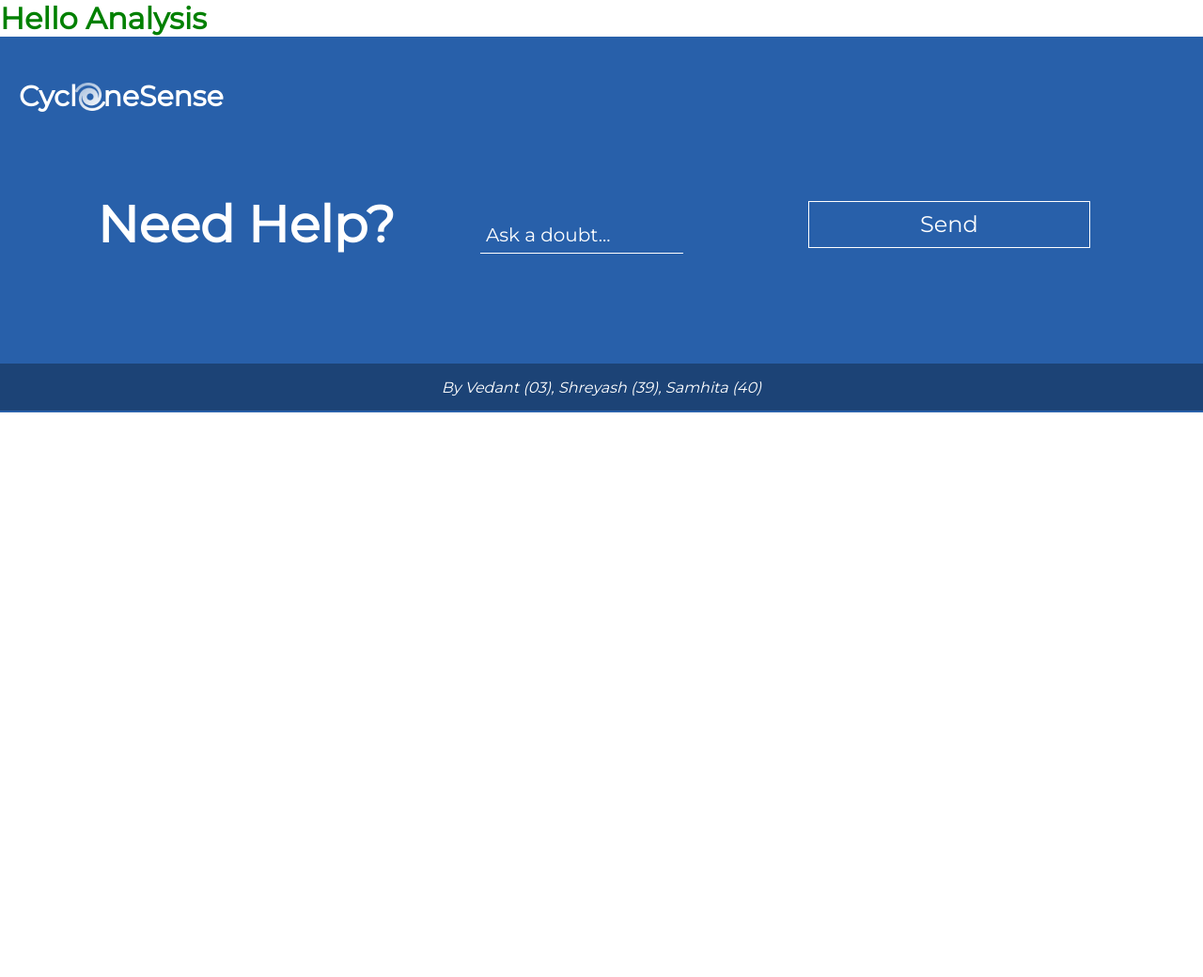
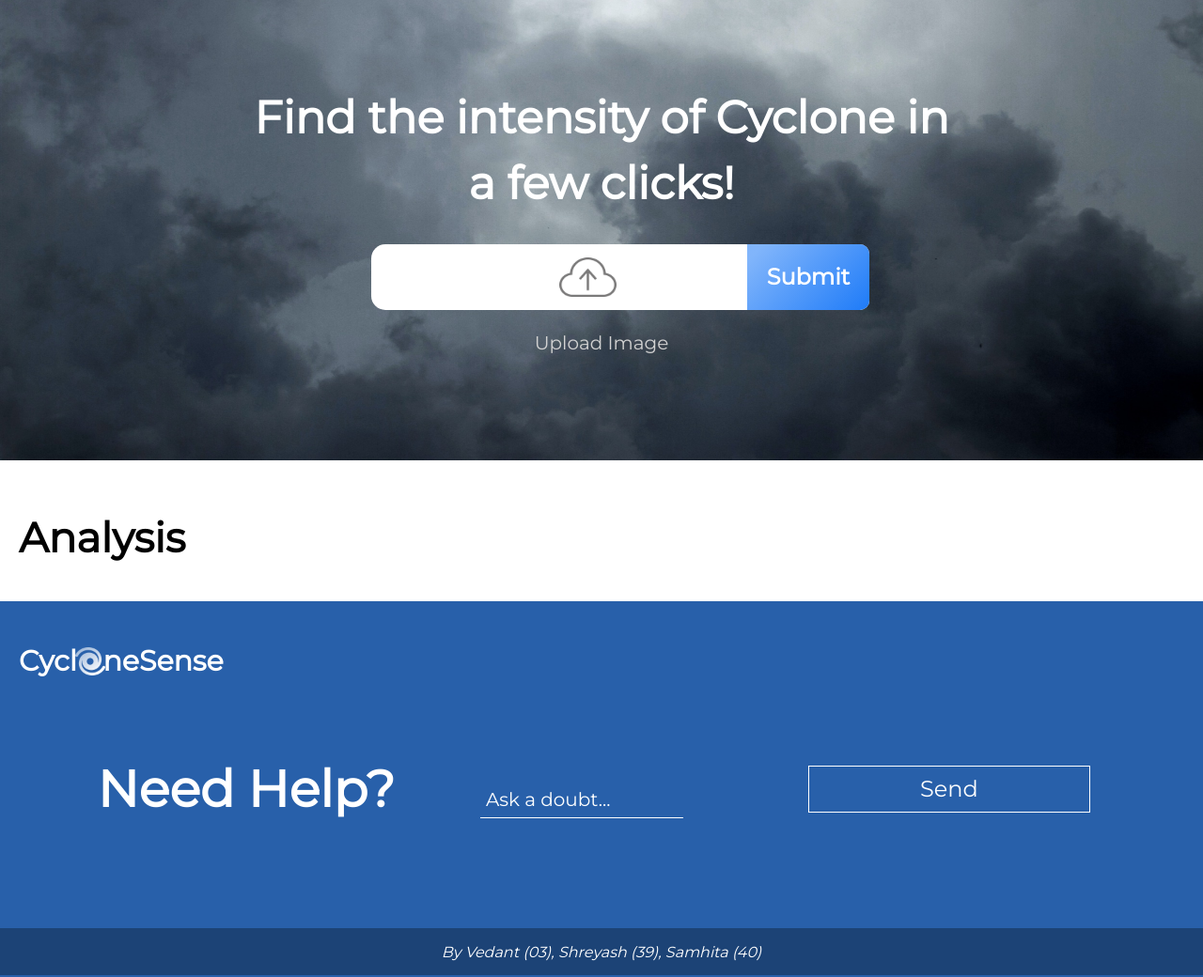
Before and after one commit to Shreyash017/CycloneSense, a Django app: page /analysis in a window 1280 px wide. Shown: the part 100-1140 px from the top of the page at 94% size. Before the commit the page ends 539 px from the top, so only its background shows below. Run offline with Django 4.2, Linux system fonts and the light colour scheme.

Commit message:
Analysis Page Input Banner Code

```diff
--- a/Website/main/static/css/style_analysis.css
+++ b/Website/main/static/css/style_analysis.css
@@ -1,3 +1,117 @@
-.ana {
-    color: green;
+/* Input Section */
+.input-banner {
+    height: 490px;
+    background-image: url(../img/banner.png);
+    background-color: #2860AA;
+    background-size: 100% 100%;
+    background-repeat: no-repeat;
 }
+
+.input-banner-content {
+    display: grid;
+    grid-template-rows: repeat(2, 1fr);
+    padding-top: 80px;
+    justify-content: center;
+    align-items: center;
+}
+
+.input-banner-content h1 {
+    color: #FFF;
+    text-align: center;
+    font-size: 48px;
+    font-style: normal;
+    font-weight: 600;
+    line-height: 70px;
+    margin-left: 270px;
+    margin-right: 270px;
+}
+
+.input-banner-content form {
+    margin-top: 20px;
+    text-decoration: none;
+    justify-self: center;
+}
+
+#upload {
+    width: 400px;
+    height: 70px;
+    border-radius: 15px 0px 0px 15px;
+    border: 1.5px solid #BABABA;
+    background: #FFF;
+    cursor: pointer;
+    display: grid;
+    grid-template-columns: 400px 130px;
+    column-gap: 0px;
+    border: transparent;
+    margin-left: -90px;
+}
+
+#upload img {
+    width: 61px;
+    height: 42px;
+    align-self: center;
+    margin-left: 50%;
+    cursor: pointer;
+}
+
+.file_upload {
+    /* older Safari browsers */
+    -khtml-opacity: 0.0;
+    /* Netscape or and older firefox browsers */
+    -moz-opacity: 0.0;
+    opacity: 0.0;
+
+    /* IE 8 */
+    -ms-filter: "progid:DXImageTransform.Microsoft.Alpha(Opacity=0)";
+
+    /* IE 5-7 */
+    filter: alpha(opacity=0);
+
+    position: absolute;
+    width: 400px;
+    height: 70px;
+    cursor: pointer;
+}
+
+.sub-btn {
+    border-radius: 0px 10px 10px 0px;
+    background-color: hsl(0, 0%, 100%);
+}
+
+.submit {
+    width: 100%;
+    justify-self: start;
+    border-radius: 0px 10px 10px 0px;
+    border: transparent;
+    background: linear-gradient(135deg, rgba(30, 123, 248, 0.56) 8.76%, #1E7BF8 100%);
+    color: #FFF;
+    text-align: center;
+    font-size: 24px;
+    font-style: normal;
+    font-weight: 600;
+    line-height: 70px;
+}
+
+.input-banner-content label {
+    display: block;
+    color: #D2D2D2;
+    text-align: center;
+    font-size: 20px;
+    font-style: normal;
+    font-weight: 500;
+    line-height: 70px;
+    align-self: start;
+}
+
+
+/* Analysis Section */
+.analysis-head {
+    color: #000;
+    font-size: 44px;
+    font-style: normal;
+    font-weight: 600;
+    line-height: 64px;
+    margin-top: 50px;
+    height: 100px;
+    padding-left: 20px;
+}
--- a/Website/main/templates/analysis.html
+++ b/Website/main/templates/analysis.html
@@ -2,5 +2,25 @@
 {% load static %}
 
 {% block content %}
-    <h1 class="ana">Hello Analysis</h1>
+<section class="input-banner">
+    <div class="input-banner-content">
+        <h1>Find the intensity of Cyclone in a few clicks!</h1>
+        <form action="" method="post">
+            {% csrf_token %}
+            <div id="upload">
+                <img src="{% static 'img/upload.png' %}" alt="Upload Image">
+                <input type="file" name="image" class="file_upload" id="image" accept="image/png, image/jpeg">
+                <div class="sub-btn">
+                    <button type="submit" class="submit">Submit</button>
+                </div>
+            </div>
+            <label for="image">Upload Image</label>
+        </form>
+    </div>
+</section>
+
+<section id="analysis">
+    <h2 class="analysis-head">Analysis</h2>
+
+</section>
 {% endblock %}
```
Also changed, not shown: Website/main/static/img/banner.png (added), Website/main/static/img/upload.png (added).
